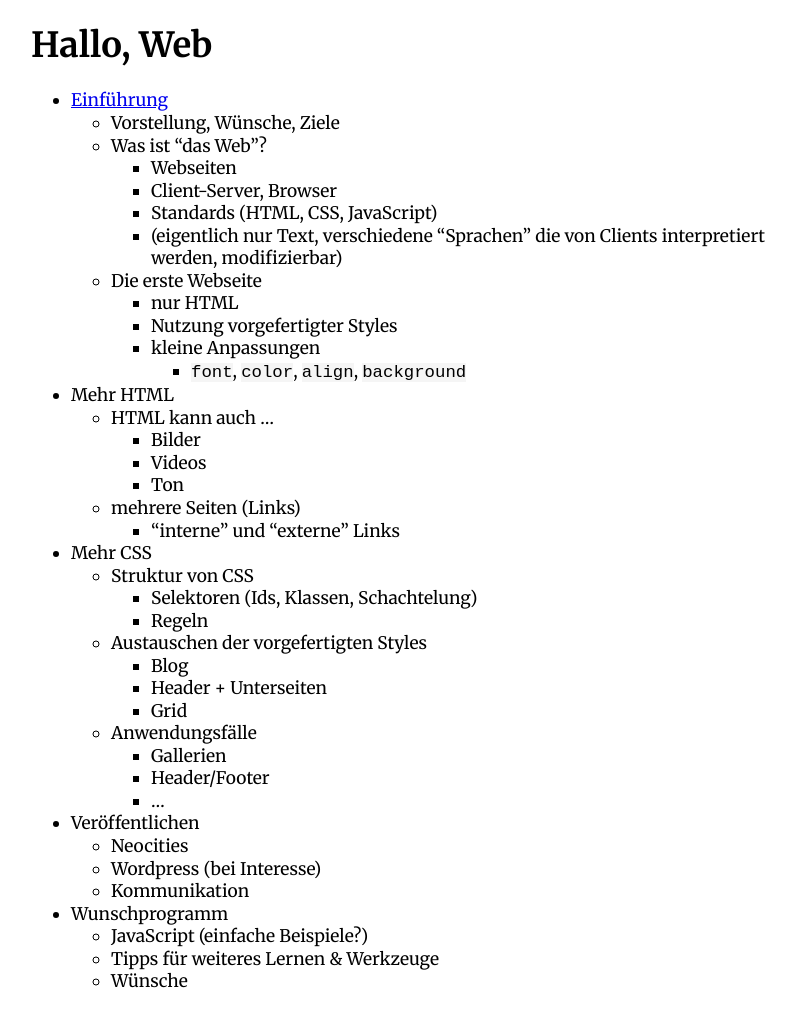
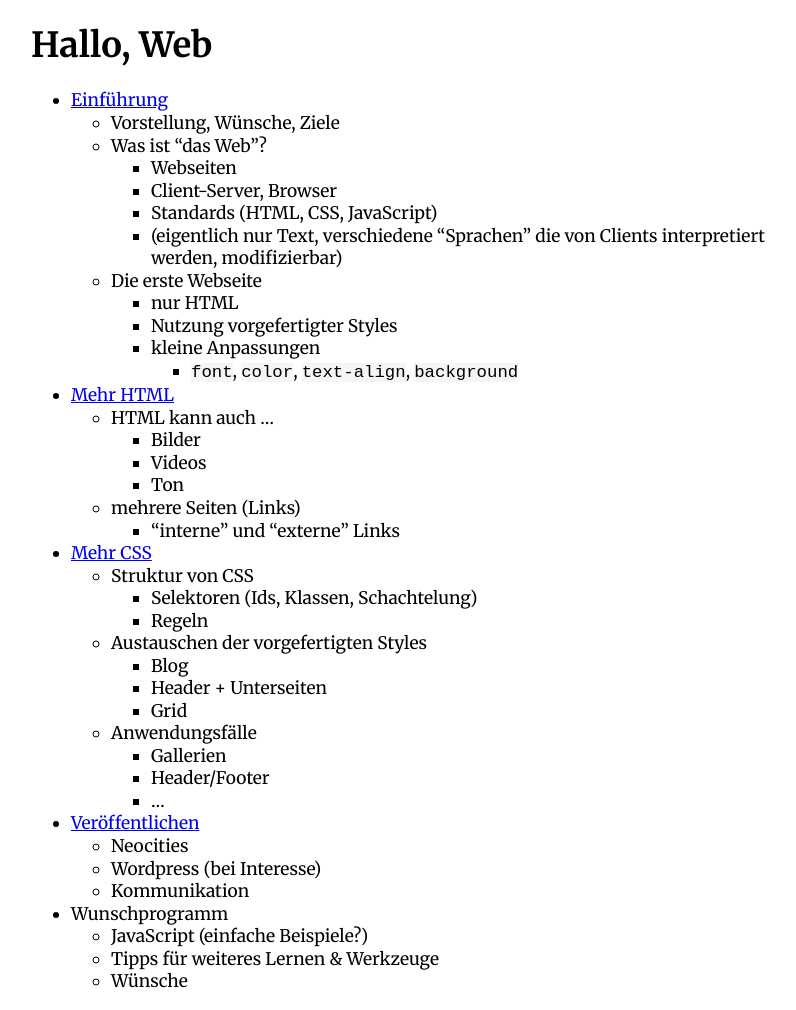
Before and after one commit to heyLu/web101, a Jekyll site: the page built from index.md, in a window 1280 px wide. Shown: the whole page, without its empty margins (209-1005 px from the left). Built offline with Jekyll 4.4.1, drawn with Linux system fonts in a browser that asks for light colours.

Commit message:
link all subsections from the main page.

```diff
--- a/index.md
+++ b/index.md
@@ -17,15 +17,15 @@ layout: page
         - nur HTML
         - Nutzung vorgefertigter Styles
         - kleine Anpassungen
-            - `font`, `color`, `align`, `background`
-* Mehr HTML
+            - `font`, `color`, `text-align`, `background`
+* [Mehr HTML](more-html.html)
     - HTML kann auch ...
         - Bilder
         - Videos
         - Ton
     - mehrere Seiten (Links)
         - "interne" und "externe" Links
-* Mehr CSS
+* [Mehr CSS](more-css.html)
     - Struktur von CSS
         - Selektoren (Ids, Klassen, Schachtelung)
         - Regeln
@@ -37,7 +37,7 @@ layout: page
         - Gallerien
         - Header/Footer
         - ...
-* Veröffentlichen
+* [Veröffentlichen](publishing.html)
     - Neocities
     - Wordpress (bei Interesse)
     - Kommunikation
```
